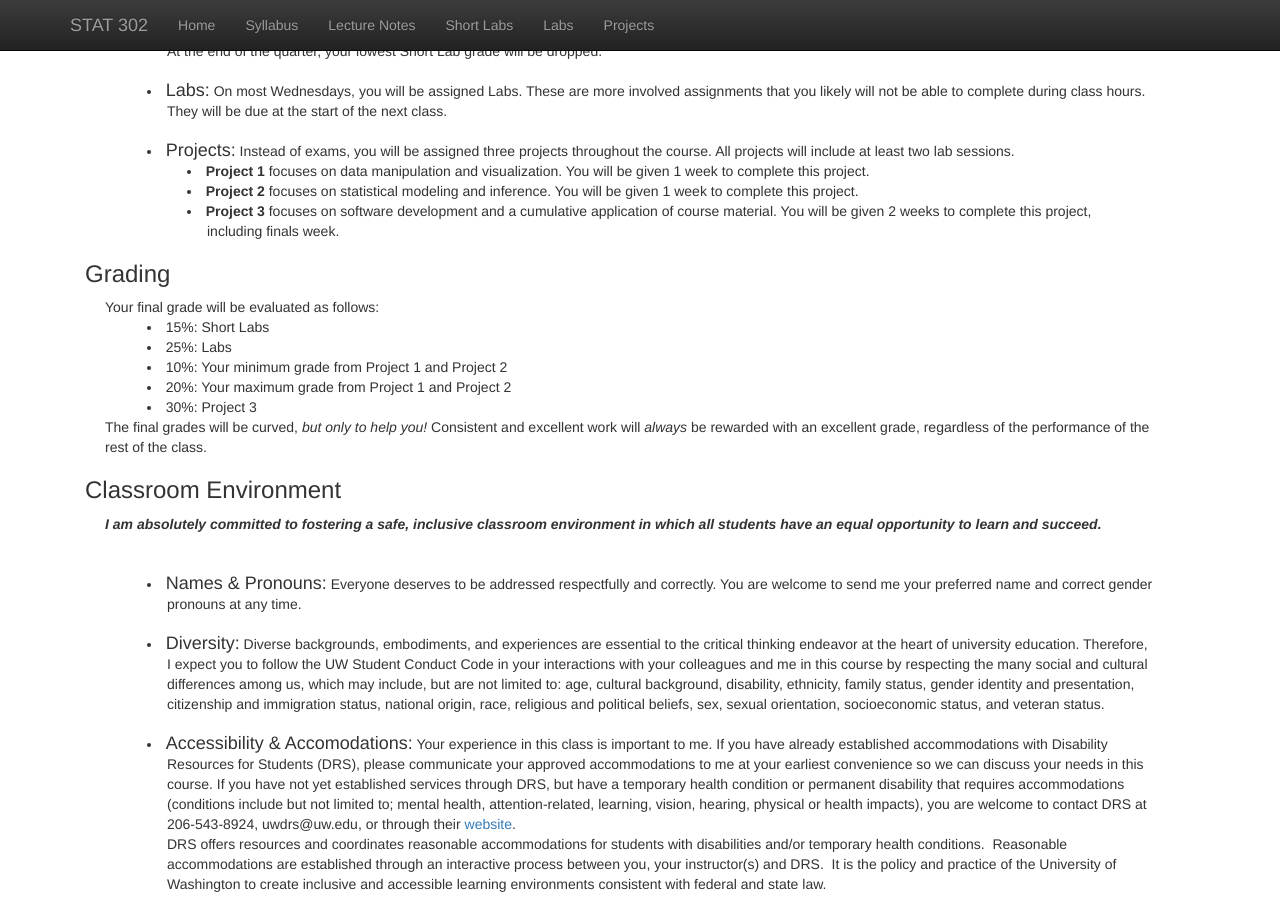
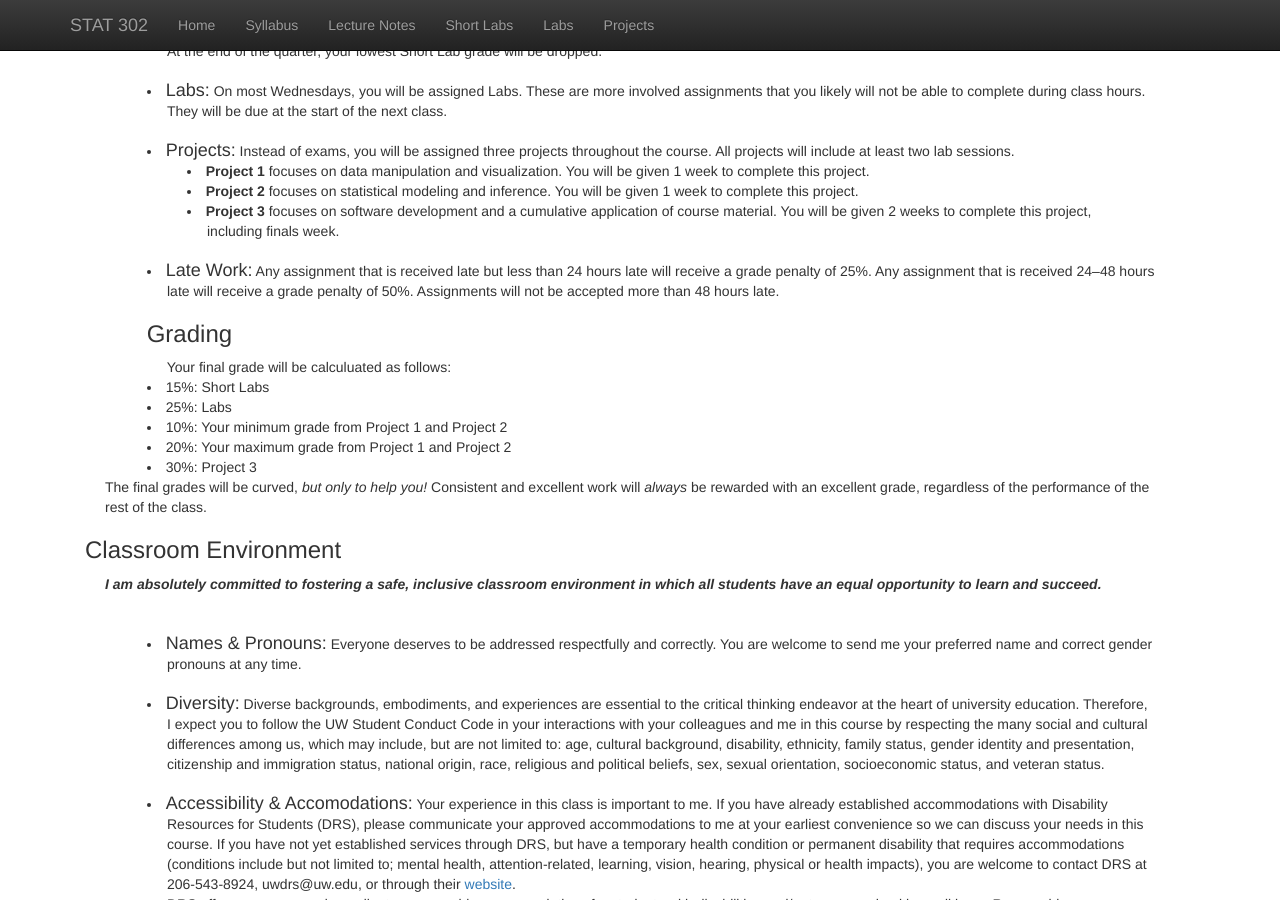
Before and after one commit to bryandmartin/STAT302, a Jekyll site: the page built from syllabus.html, in a window 1280 px wide and 900 px high, scrolled down 1068 px. Built offline with Jekyll 4.4.1, drawn with Linux system fonts in a browser that asks for light colours; nearby versions of some CDN libraries; library files that are not in the unit come from our copies.

Commit message:
Update syllabus.html

```diff
--- a/syllabus.html
+++ b/syllabus.html
@@ -104,12 +104,18 @@ Instead of exams, you will be assigned three projects throughout the course. All
     <b>Project 2</b> focuses on statistical modeling and inference. You will be given 1 week to complete this project. </li>
   <li style="padding:0px;margin:0px 80px 0px; text-indent: -1.45em; padding-left: 3em;">
     <b>Project 3</b> focuses on software development and a cumulative application of course material.
-    You will be given 2 weeks to complete this project, including finals week. </li>
+    You will be given 2 weeks to complete this project, including finals week. </li> </br>
+
+  <li style="padding:0px;margin:0px 40px 0px; text-indent: -1.45em; padding-left: 3em;">
+    <h4 style="display: inline;">Late Work:</h4>
+    Any assignment that is received late but less than 24 hours late will receive a grade penalty of 25%.
+    Any assignment that is received 24&ndash;48 hours late will receive a grade penalty of 50%.
+    Assignments will not be accepted more than 48 hours late.
 </p>
 
 <h3> Grading </h3>
 <p class="content" style="padding:0px;margin:0px 20px 0px;">
-  Your final grade will be evaluated as follows: </p>
+  Your final grade will be calculuated as follows: </p>
   <li style="padding:0px;margin:0px 40px 0px; text-indent: -1.45em; padding-left: 3em;">
     15%: Short Labs </li>
   <li style="padding:0px;margin:0px 40px 0px; text-indent: -1.45em; padding-left: 3em;">
```
